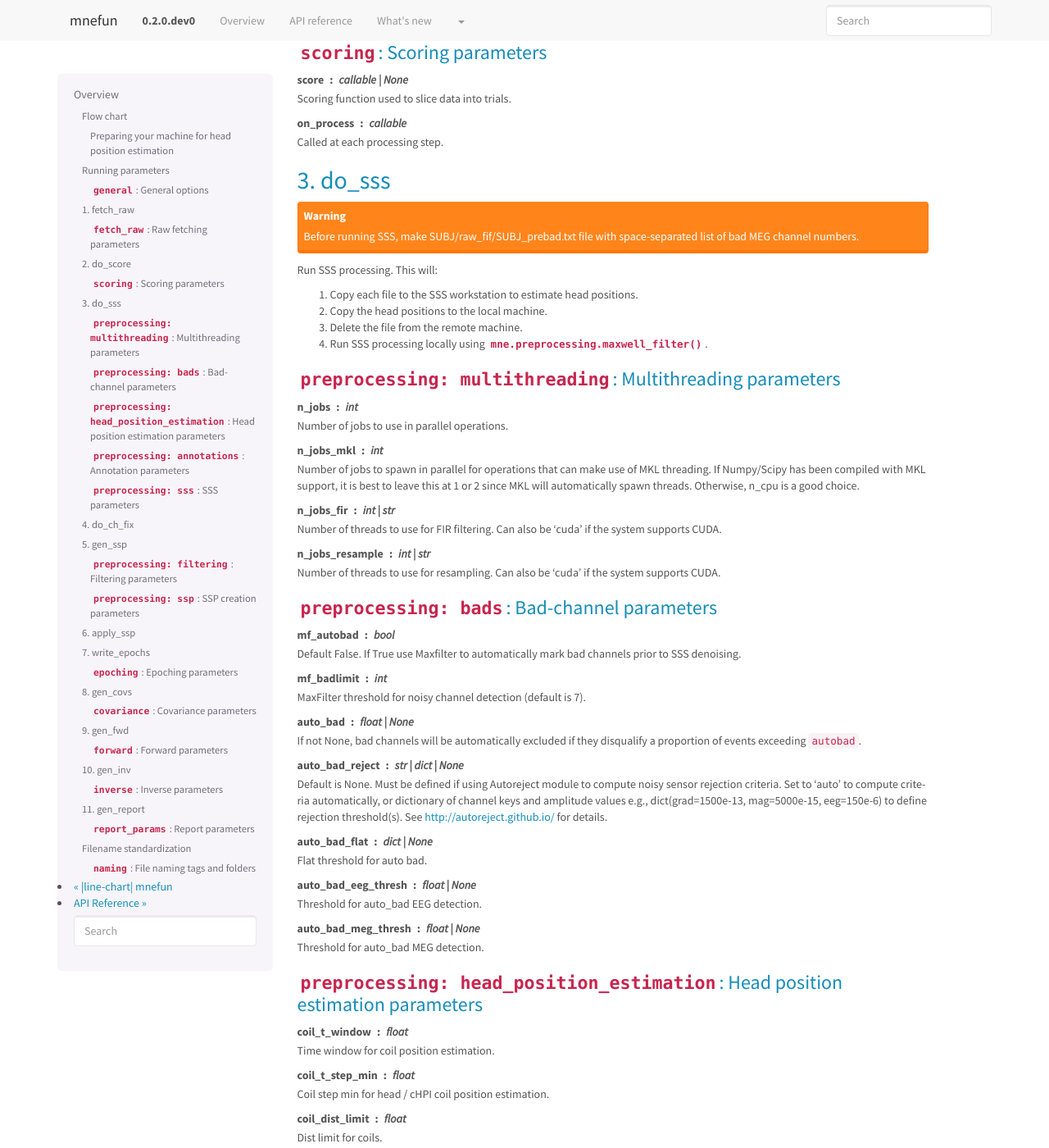
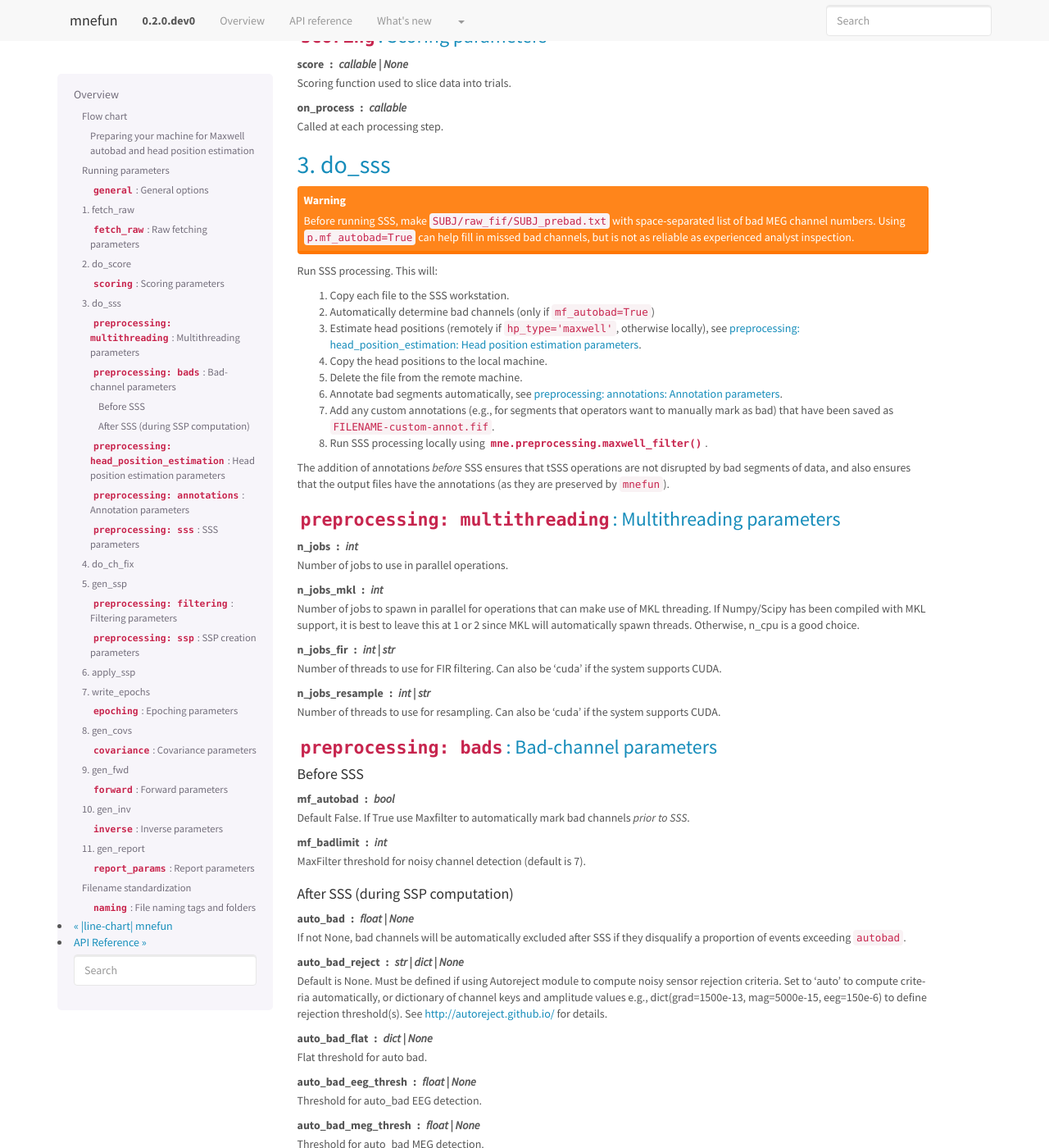
Before and after one commit to LABSN/mnefun, a Sphinx documentation site: the page built from doc/overview.rst, in a window 1280 px wide and 1400 px high, scrolled down 2402 px. Shown: the whole window at 82% size. Built offline with Sphinx 7.4.7, drawn with Linux system fonts in a browser that asks for light colours; some of the changed text lies outside the part shown.

```diff
--- a/doc/overview.rst
+++ b/doc/overview.rst
@@ -15,18 +15,8 @@ Flow chart
 
 .. graphviz:: _static/flow.dot
 
-.. note::
-     At the very least, the following are missing from this flowchart:
-
-     - ``-annot.fif`` creation
-     - custom ``-annot.fif``
-     - maxbad bad-channel computation and output
-     - autoreject support
-     - references to :mod:`mne` functions used
-     - extra projectors
-
-Preparing your machine for head position estimation
-~~~~~~~~~~~~~~~~~~~~~~~~~~~~~~~~~~~~~~~~~~~~~~~~~~~
+Preparing your machine for Maxwell autobad and head position estimation
+~~~~~~~~~~~~~~~~~~~~~~~~~~~~~~~~~~~~~~~~~~~~~~~~~~~~~~~~~~~~~~~~~~~~~~~
 Parameters for remotely connecting to SSS workstation ('sws') can be set
 by adding a file ~/.mnefun/mnefun.json with contents like:
 
@@ -45,6 +35,19 @@ Using per-machine config files rather than per-script variables should
 help increase portability of scripts without hurting reproducibility
 (assuming we all use the same version of MaxFilter, which should be a
 safe assumption).
+
+To test that things are configured correctly, you can do:
+
+.. code-block:: console
+
+    $ python -c "import mnefun; mnefun.check_sws()"
+    On kasga: maxfilter -version (0 sec)
+    Output:
+    Revision: 2.2.15 Neuromag maxfilter Dec 11 2012 14:48:44
+
+If you get an error, ensure that your file is correctly set up in
+``~/.mnefun/mnefun.json``.
+
 
 Running parameters
 ------------------
@@ -107,15 +110,27 @@ on_process : callable
 3. do_sss
 ---------
 
-.. warning:: Before running SSS, make SUBJ/raw_fif/SUBJ_prebad.txt file with
-             space-separated list of bad MEG channel numbers.
+.. warning:: Before running SSS, make ``SUBJ/raw_fif/SUBJ_prebad.txt``
+             with space-separated list of bad MEG channel numbers.
+             Using ``p.mf_autobad=True`` can help fill in missed bad channels,
+             but is not as reliable as experienced analyst inspection.
 
 Run SSS processing. This will:
 
-1. Copy each file to the SSS workstation to estimate head positions.
-2. Copy the head positions to the local machine.
-3. Delete the file from the remote machine.
-4. Run SSS processing locally using :func:`mne.preprocessing.maxwell_filter`.
+1. Copy each file to the SSS workstation.
+2. Automatically determine bad channels (only if ``mf_autobad=True``)
+3. Estimate head positions (remotely if ``hp_type='maxwell'``, otherwise
+   locally), see :ref:`preprocessing_hpe`.
+4. Copy the head positions to the local machine.
+5. Delete the file from the remote machine.
+6. Annotate bad segments automatically, see :ref:`preprocessing_annotations`.
+7. Add any custom annotations (e.g., for segments that operators want to
+   manually mark as bad) that have been saved as ``FILENAME-custom-annot.fif``.
+8. Run SSS processing locally using :func:`mne.preprocessing.maxwell_filter`.
+
+The addition of annotations *before* SSS ensures that tSSS operations are not
+disrupted by bad segments of data, and also ensures that the output files
+have the annotations (as they are preserved by ``mnefun``).
 
 ``preprocessing: multithreading``: Multithreading parameters
 ~~~~~~~~~~~~~~~~~~~~~~~~~~~~~~~~~~~~~~~~~~~~~~~~~~~~~~~~~~~~
@@ -133,15 +148,25 @@ n_jobs_resample : int | str
     Number of threads to use for resampling. Can also be 'cuda'
     if the system supports CUDA.
 
+.. _preprocessing_bads:
+
 ``preprocessing: bads``: Bad-channel parameters
 ~~~~~~~~~~~~~~~~~~~~~~~~~~~~~~~~~~~~~~~~~~~~~~~
+
+Before SSS
+^^^^^^^^^^
+
 mf_autobad : bool
     Default False. If True use Maxfilter to automatically mark bad
-    channels prior to SSS denoising.
+    channels *prior to SSS*.
 mf_badlimit : int
     MaxFilter threshold for noisy channel detection (default is 7).
+
+After SSS (during SSP computation)
+^^^^^^^^^^^^^^^^^^^^^^^^^^^^^^^^^^
+
 auto_bad : float | None
-    If not None, bad channels will be automatically excluded if
+    If not None, bad channels will be automatically excluded after SSS if
     they disqualify a proportion of events exceeding ``autobad``.
 auto_bad_reject : str | dict | None
     Default is None. Must be defined if using Autoreject module to
@@ -157,6 +182,8 @@ auto_bad_eeg_thresh : float | None
 auto_bad_meg_thresh : float | None
     Threshold for auto_bad MEG detection.
 
+.. _preprocessing_hpe:
+
 ``preprocessing: head_position_estimation``: Head position estimation parameters
 ~~~~~~~~~~~~~~~~~~~~~~~~~~~~~~~~~~~~~~~~~~~~~~~~~~~~~~~~~~~~~~~~~~~~~~~~~~~~~~~~
 coil_t_window : float
@@ -167,6 +194,8 @@ coil_dist_limit : float
     Dist limit for coils.
 coil_gof_limit : float
     Goodness of fit limit for coils.
+
+.. _preprocessing_annotations:
 
 ``preprocessing: annotations``: Annotation parameters
 ~~~~~~~~~~~~~~~~~~~~~~~~~~~~~~~~~~~~~~~~~~~~~~~~~~~~~
@@ -181,10 +210,10 @@ translation_limit : float
 ~~~~~~~~~~~~~~~~~~~~~~~~~~~~~~~~~~~~~~
 movecomp : str | None
     Movement compensation to use. Can be 'inter' or None.
+hp_type : str
+    Head position estimation method. Must be either 'maxfilter' or 'python'.
 sss_type : str
-    Signal space separation method. Must be either 'maxfilter' or 'python'
-hp_type : str
-    Head position estimation method. Must be either 'maxfilter' or 'python'
+    Signal space separation method. Must be either 'maxfilter' or 'python'.
 int_order : int
     Order of internal component of spherical expansion. Default is 8.
     Value of 6 recomended for infant data.
@@ -207,15 +236,15 @@ filter_chpi : str
 trans_to : str | array-like, (3,) | None
     The destination location for the head. Can be:
 
-    'median' (default)
+    - 'median' (default)
         Median (across runs) of the starting head positions.
-    'twa'
+    - 'twa'
         Time-weighted average head position.
-    ``None``
+    - ``None``
         Will not change the head position.
-    str
+    - str
         Path to a FIF file containing a MEG device to head transformation.
-    array-like
+    - array-like
         First three elements are coordinates to translate to.
         An optional fourth element gives the x-axis rotation (e.g., -30 means
         a backward 30° rotation).
@@ -243,10 +272,15 @@ Fix EEG channel ordering, and also anonymize files.
 ----------
 
 .. warning:: Before running SSP, examine SSS'ed files and make
-             SUBJ/bads/bad_ch_SUBJ_post-sss.txt; usually, this should only
-             contain EEG channels.
+             ``SUBJ/bads/bad_ch_SUBJ_post-sss.txt``; usually, this should only
+             contain EEG channels. Alternatively, you can use
+             ``params.auto_bad = True`` to let the ``autoreject`` module
+             compute these for you, see :ref:`preprocessing_bads`.
 
-Generate SSP vectors.
+Generate SSP vectors. If additional projectors are required (e.g., to get
+rid of muscle movement artifacts in a verbal response paradigm), you can use
+``p.proj_extra``, which get applied before any other projectors are computed
+(e.g., ECG, blink).
 
 ``preprocessing: filtering``: Filtering parameters
 ~~~~~~~~~~~~~~~~~~~~~~~~~~~~~~~~~~~~~~~~~~~~~~~~~~
```
Also changed, not shown: 2 other files.
